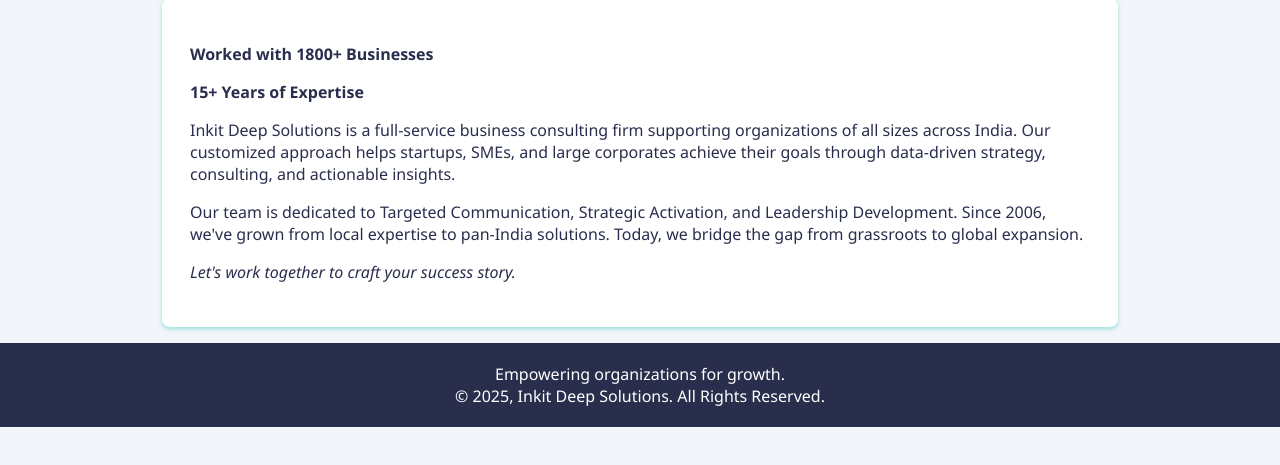
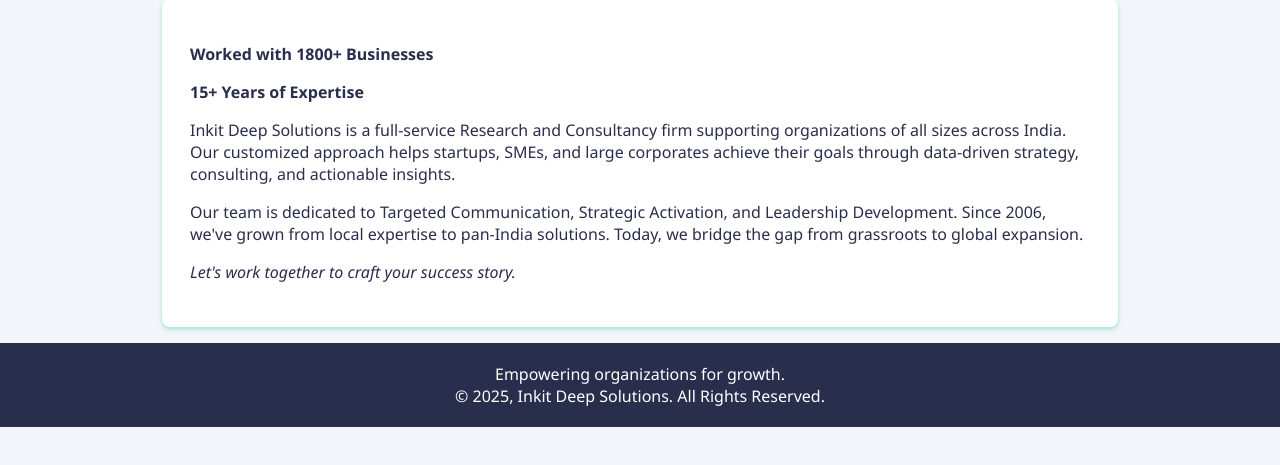
Before and after one commit to redroboart/Inkit-deepsolutions, a plain HTML site: page about.html in a window 1280 px wide. Shown: the part 159-624 px from the top of the page. Drawn offline with Linux system fonts and the light colour scheme.

Commit message:
Update about.html

```diff
--- a/about.html
+++ b/about.html
@@ -26,7 +26,7 @@
     <div class="section card">
         <p><strong>Worked with 1800+ Businesses</strong></p>
         <p><strong>15+ Years of Expertise</strong></p>
-        <p>Inkit Deep Solutions is a full-service business consulting firm supporting organizations of all sizes across India.
+        <p>Inkit Deep Solutions is a full-service Research and  Consultancy firm supporting organizations of all sizes across India.
         Our customized approach helps startups, SMEs, and large corporates achieve their goals through data-driven strategy, consulting, and actionable insights.</p>
         <p>Our team is dedicated to Targeted Communication, Strategic Activation, and Leadership Development. Since 2006, we've grown from local expertise to pan-India solutions. Today, we bridge the gap from grassroots to global expansion.</p>
         <p><em>Let's work together to craft your success story.</em></p>
```
